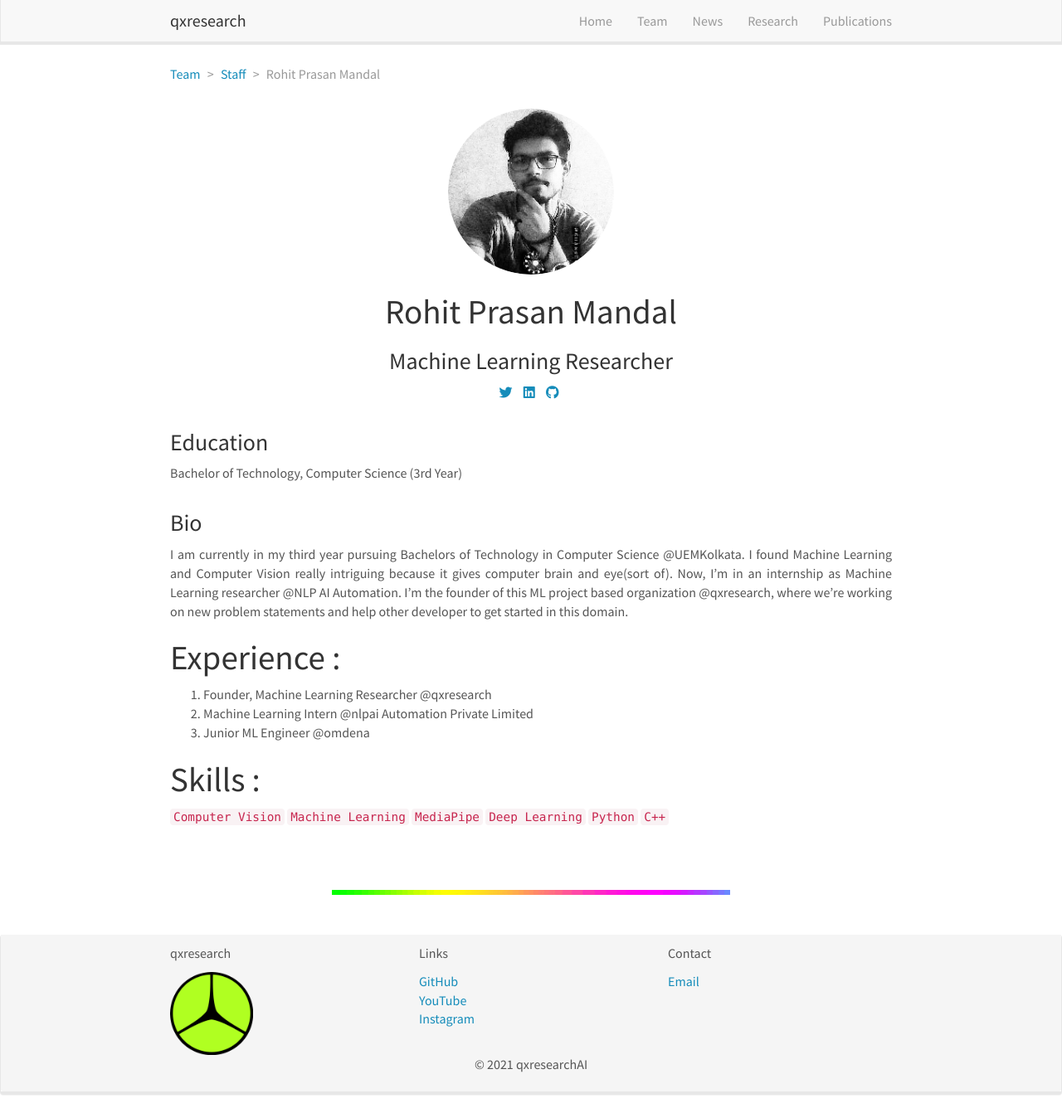
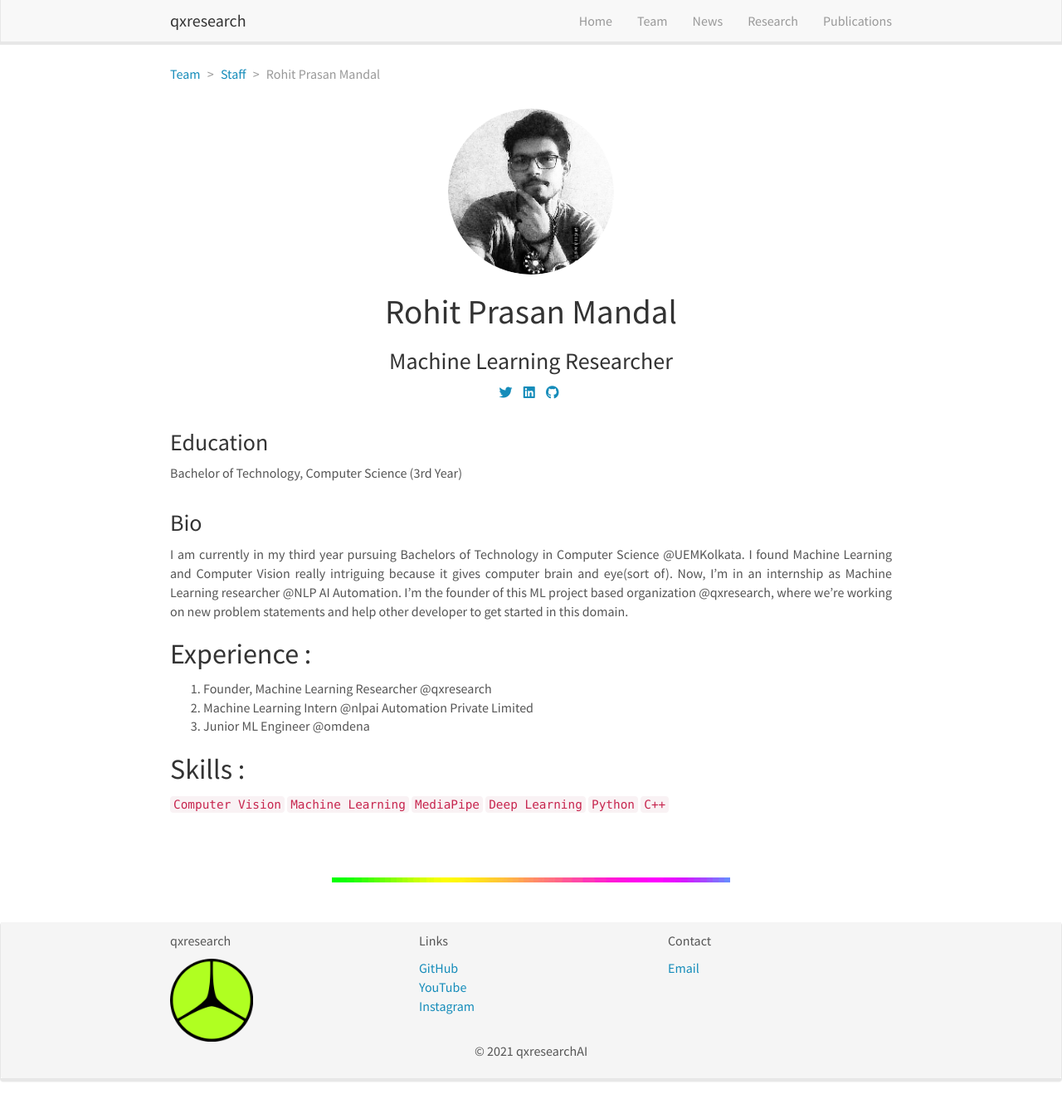
Before and after one commit to qxresearch/qxresearch.github.io, a Jekyll site: the page built from _pages/team/_posts/2021-06-04-rohit-prasan-mandal.md, in a window 1280 px wide and 1342 px high. Shown: the whole window at 83% size. Built offline with Jekyll 4.4.1, drawn with Linux system fonts in a browser that asks for light colours; nearby versions of some CDN libraries.

```diff
--- a/_pages/team/_posts/2021-06-04-rohit-prasan-mandal.md
+++ b/_pages/team/_posts/2021-06-04-rohit-prasan-mandal.md
@@ -20,13 +20,13 @@ education:
 
 I am currently in my third year pursuing Bachelors of Technology in Computer Science @UEMKolkata. I found Machine Learning and Computer Vision really intriguing because it gives computer brain and eye(sort of). Now, I'm in an internship as Machine Learning researcher @NLP AI Automation. I'm the founder of this ML project based organization @qxresearch, where we're working on new problem statements and help other developer to get started in this domain.
 
-# Experience :
+## Experience :
 
 1. Founder, Machine Learning Researcher @qxresearch
 2. Machine Learning Intern @nlpai Automation Private Limited
 3. Junior ML Engineer @omdena
 
-# Skills :
+## Skills :
 
 `Computer Vision` `Machine Learning` `MediaPipe` `Deep Learning` `Python` `C++`
 
```
